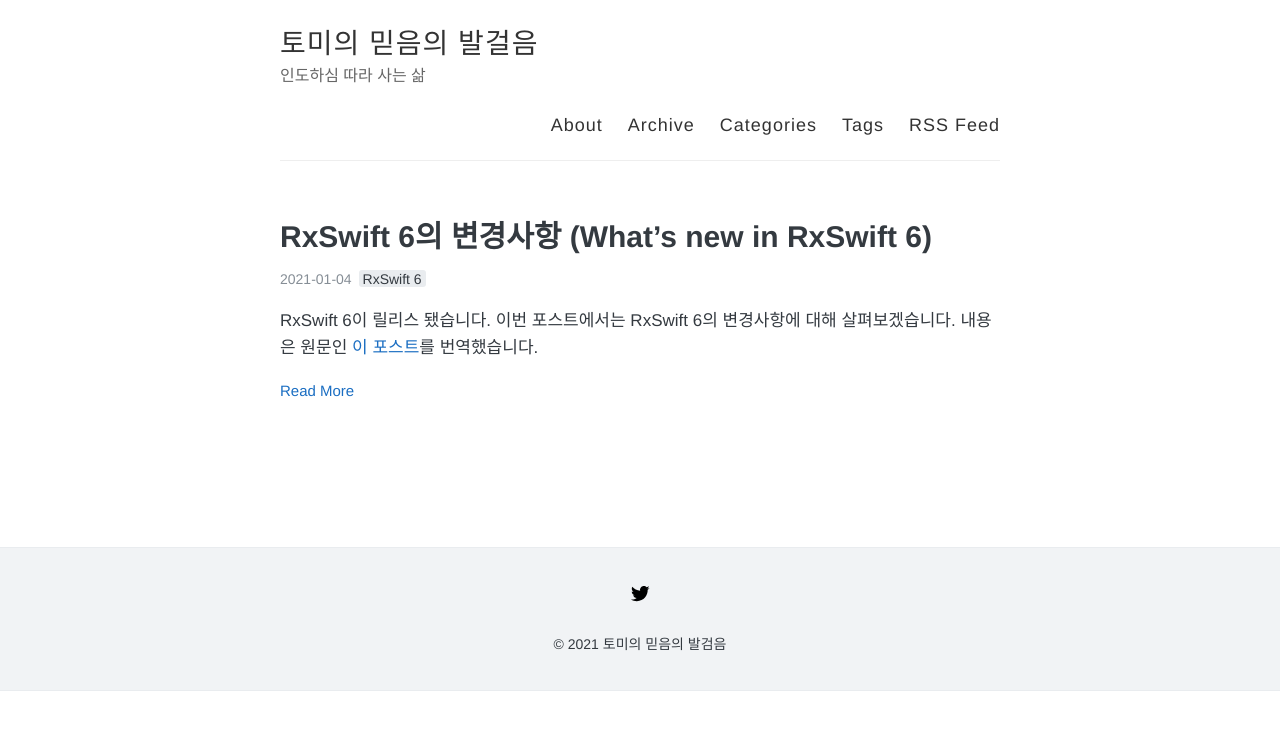
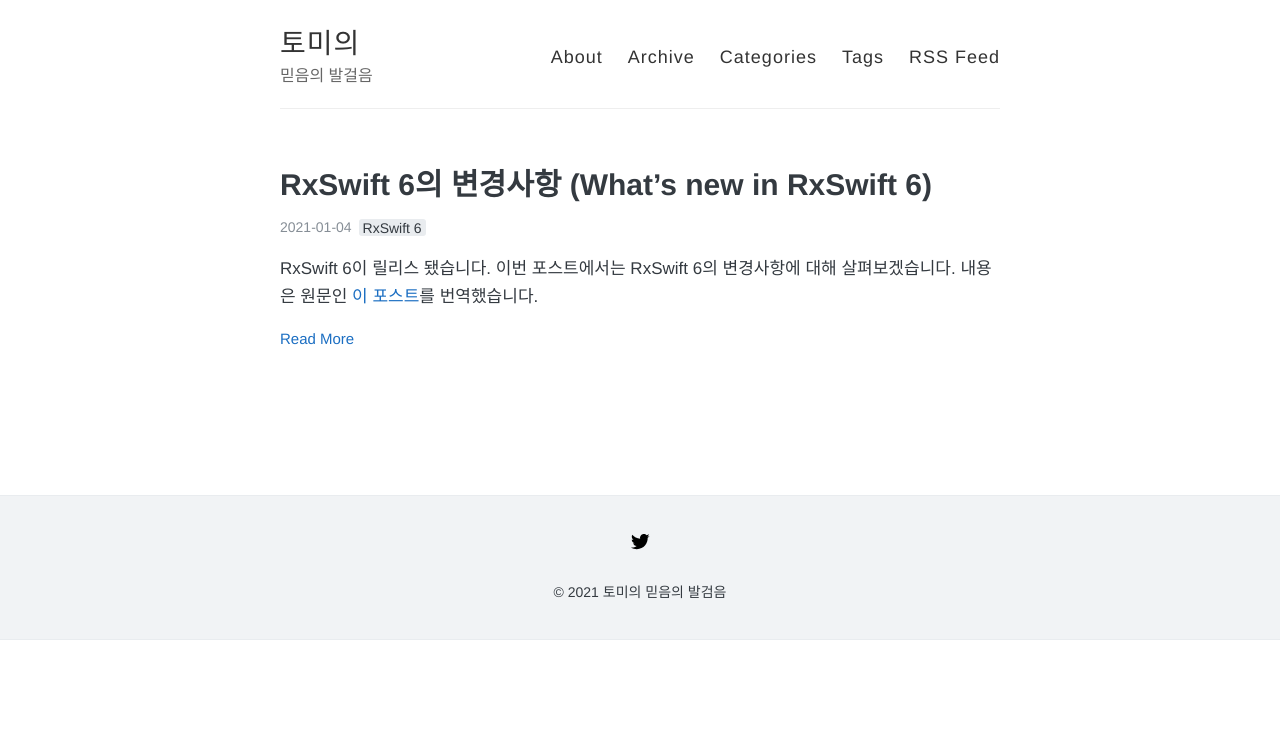
Before and after one commit to Jusung/joyfulpace, a Jekyll site: the page built from index.html, in a window 1280 px wide. Shown: the top 730 px of the page. Built offline with Jekyll 4.4.1, drawn with Linux system fonts in a browser that asks for light colours; the list of posts is cut into pages by our own code.

Commit message:
제목 정리

```diff
--- a/_config.yml
+++ b/_config.yml
@@ -3,10 +3,10 @@
 #
 
 # Name of your site (displayed in the header)
-name: 토미의 믿음의 발걸음
+name: 토미의
 
 # Short bio or description (displayed in the header)
-description: 인도하심 따라 사는 삶
+description: 믿음의 발걸음
 
 #
 # Flags below are optional
```
